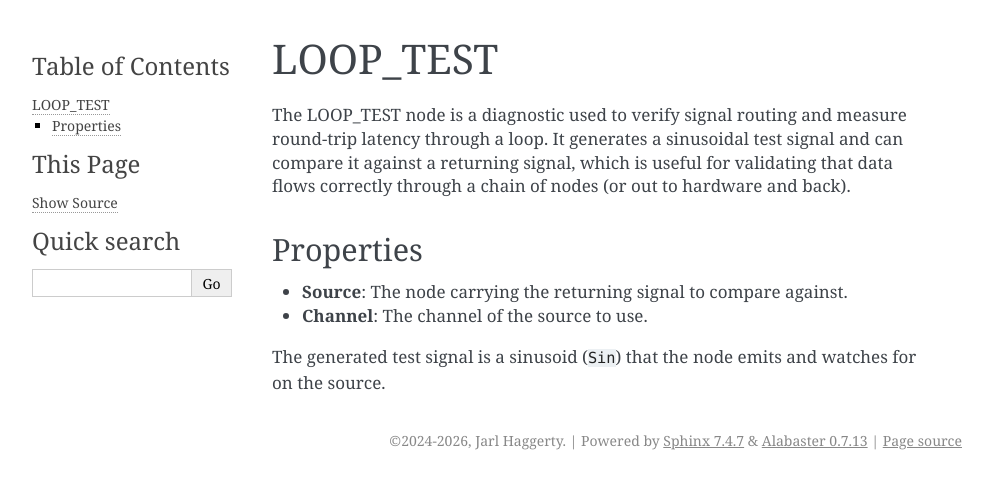
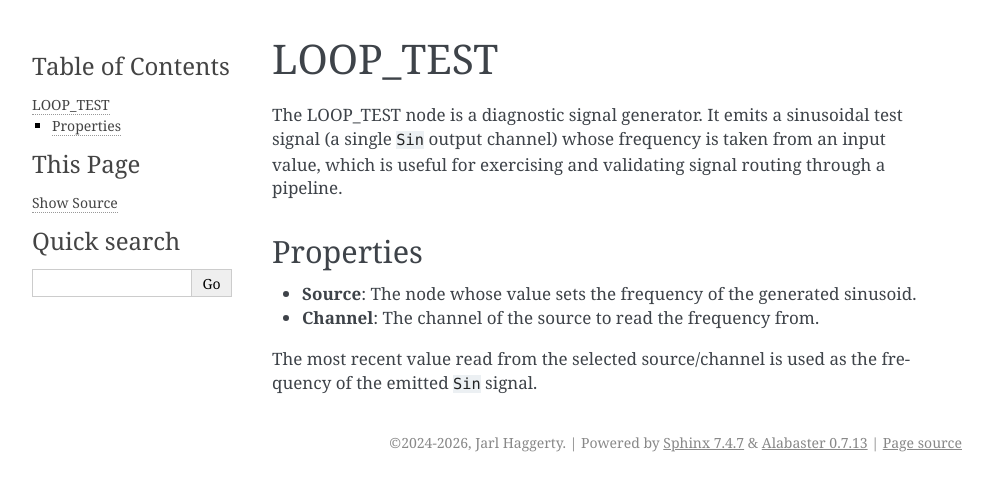
Before and after one commit to cajigaslab/Thalamus, a Sphinx documentation site: the page built from docs/source/nodes/loop_test.rst, in a window 1280 px wide. Shown: the top 491 px of the page, without its empty margins (148-1141 px from the left). Built offline with Sphinx 7.4.7, drawn with Linux system fonts in a browser that asks for light colours.

Commit message:
docs: fix node descriptions flagged by review (final batch)
- HAND_ENGINE: Amplitude/Duration shape the emitted "Pose Change" analog
  channel (the node also emits per-finger distance channels); they are not
  haptic actuator controls, and Num Props is inert -- remove that claim.
- STORAGE: Compress Video uses MPEG-4, not H.264.
- LOOP_TEST: it does not compare against a returning signal; the Source/Channel
  value sets the frequency of the generated sinusoid.
- FFMPEG: Target Framerate is a reported value derived from the input, not a
  settable target.
- VIDEO: Framerate is reported (playback follows the file's native timing), not
  a settable control.
- THREAD_POOL: the Running property is inert; only Idle Threads is reported.

https://claude.ai/code/session_01MAzXeAdNgB8gzEfjaBWh7Z

```diff
--- a/docs/source/nodes/ffmpeg.rst
+++ b/docs/source/nodes/ffmpeg.rst
@@ -15,9 +15,9 @@ Properties
   screen-capture backend).  Leave unset to let FFmpeg infer it from the input.
 * **Options**: Additional FFmpeg input options (key/value pairs passed to the
   demuxer/decoder).
-* **Target Framerate**: The desired output frame rate.
 * **Time Source**: How frame timestamps are assigned.
 * **Running**: Begin decoding.
 
-The node reports the **Actual Framerate** and throughput while running.  To replay a
-plain video file, the simpler :doc:`VIDEO <video>` node is usually sufficient.
+The node reports the **Target Framerate** (derived from the input stream) and its
+throughput while running.  To replay a plain video file, the simpler
+:doc:`VIDEO <video>` node is usually sufficient.
--- a/docs/source/nodes/loop_test.rst
+++ b/docs/source/nodes/loop_test.rst
@@ -1,16 +1,16 @@
 LOOP_TEST
 =========
 
-The LOOP_TEST node is a diagnostic used to verify signal routing and measure
-round-trip latency through a loop.  It generates a sinusoidal test signal and can
-compare it against a returning signal, which is useful for validating that data
-flows correctly through a chain of nodes (or out to hardware and back).
+The LOOP_TEST node is a diagnostic signal generator.  It emits a sinusoidal test
+signal (a single ``Sin`` output channel) whose frequency is taken from an input
+value, which is useful for exercising and validating signal routing through a
+pipeline.
 
 Properties
 ----------
 
-* **Source**: The node carrying the returning signal to compare against.
-* **Channel**: The channel of the source to use.
+* **Source**: The node whose value sets the frequency of the generated sinusoid.
+* **Channel**: The channel of the source to read the frequency from.
 
-The generated test signal is a sinusoid (``Sin``) that the node emits and watches for
-on the source.
+The most recent value read from the selected source/channel is used as the
+frequency of the emitted ``Sin`` signal.
--- a/docs/source/nodes/storage.rst
+++ b/docs/source/nodes/storage.rst
@@ -14,7 +14,7 @@ Properties
 * **Output File**: The base name of the output file (the recording suffix is appended
   as with STORAGE2).
 * **Compress Analog**: Compress time-series data with zlib.
-* **Compress Video**: Compress image data with H.264.
+* **Compress Video**: Compress image data with MPEG-4 video encoding.
 * **Running**: Begin recording.
 
 While running, the node reports its output queue depth (**Output Queue Bytes** /
--- a/docs/source/nodes/video.rst
+++ b/docs/source/nodes/video.rst
@@ -9,9 +9,9 @@ Properties
 ----------
 
 * **File Name**: Path to the video file to play.
-* **Framerate**: The rate at which frames are emitted.
 * **Running**: Begin playback.
 
-The node reports its measured throughput (``BPS``) while running.  For ingesting
+The node plays back at the file's native frame timing and reports the resulting
+``Framerate`` and its measured throughput (``BPS``) while running.  For ingesting
 live capture devices or a wider range of container/codec inputs, see the
 :doc:`FFMPEG <ffmpeg>` node.
```
Also changed, not shown: docs/source/nodes/hand_engine.rst (+7 -4 lines), docs/source/nodes/thread_pool.rst (+4 -5 lines).
